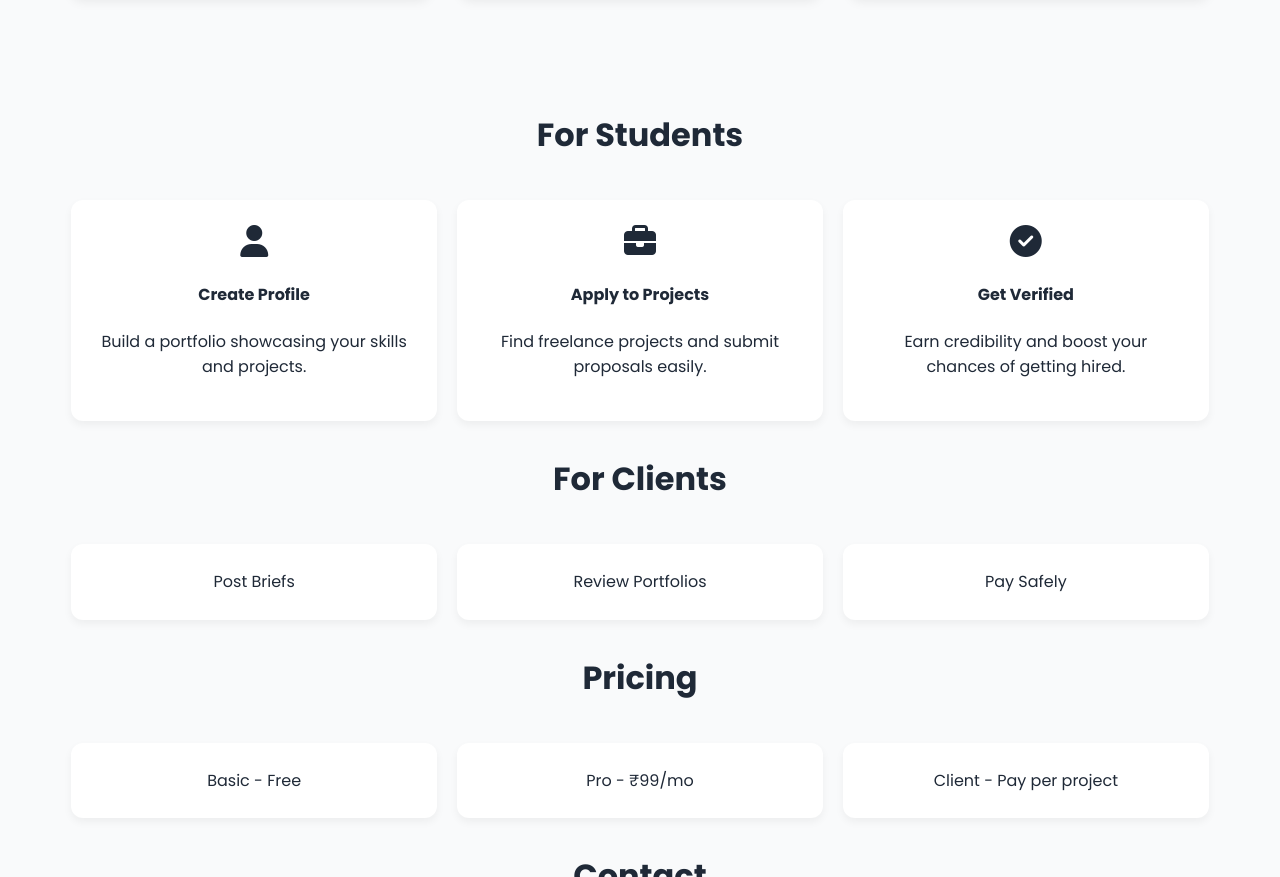
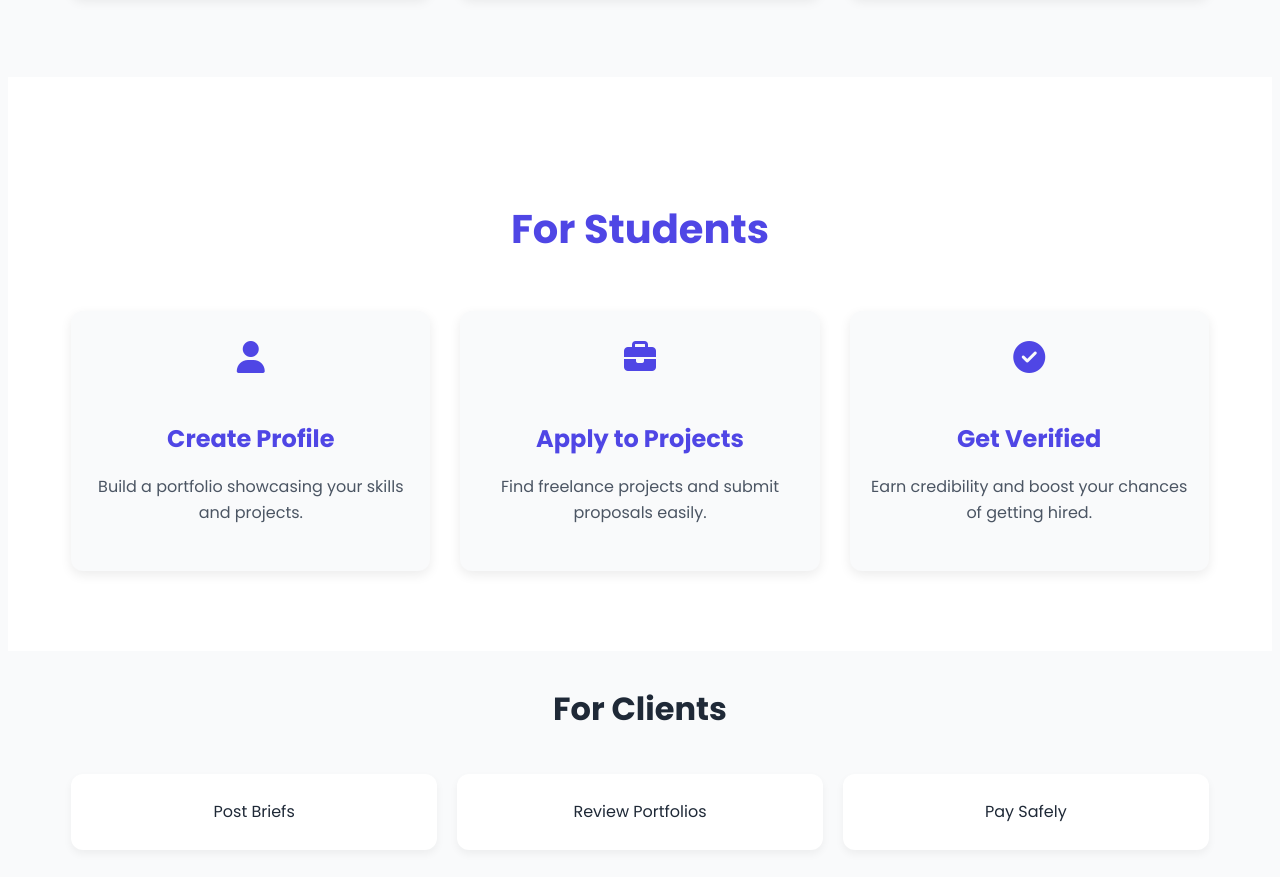
Before and after one commit to adarshshukla1-dev/Skill-Linkr-Student-Freelancer-Platform, a plain HTML site: page index.html in a window 1280 px wide. Shown: the part 1014-1891 px from the top of the page. Drawn offline with Linux system fonts and the light colour scheme.

Commit message:
Update style.css

```diff
--- a/style.css
+++ b/style.css
@@ -108,6 +108,56 @@ nav ul {
   transform: translateY(-8px);
   box-shadow: 0 10px 20px rgba(0,0,0,0.15);
 }
+/* ---------- For Students Section ---------- */
+#students {
+  background-color: #FFFFFF;
+  padding: 80px 0;
+  text-align: center;
+}
+
+#students h3 {
+  font-size: 2.5rem;
+  margin-bottom: 50px;
+  color: var(--color-primary);
+}
+
+#students .cards {
+  display: flex;
+  gap: 30px;
+  justify-content: center;
+  flex-wrap: wrap;
+}
+
+#students .card {
+  background-color: var(--color-bg);
+  padding: 30px 20px;
+  border-radius: 12px;
+  box-shadow: 0 4px 12px rgba(0,0,0,0.08);
+  flex: 1 1 250px;
+  transition: transform 0.3s, box-shadow 0.3s;
+}
+
+#students .card i {
+  color: var(--color-primary);
+  margin-bottom: 15px;
+}
+
+#students .card h4 {
+  font-size: 1.5rem;
+  margin-bottom: 10px;
+  color: var(--color-primary);
+}
+
+#students .card p {
+  font-size: 1rem;
+  color: #4B5563;
+}
+
+#students .card:hover {
+  transform: translateY(-8px);
+  box-shadow: 0 10px 20px rgba(0,0,0,0.15);
+}
+
 @media (max-width: 768px) {
   #how .cards {
     flex-direction: column;
```
